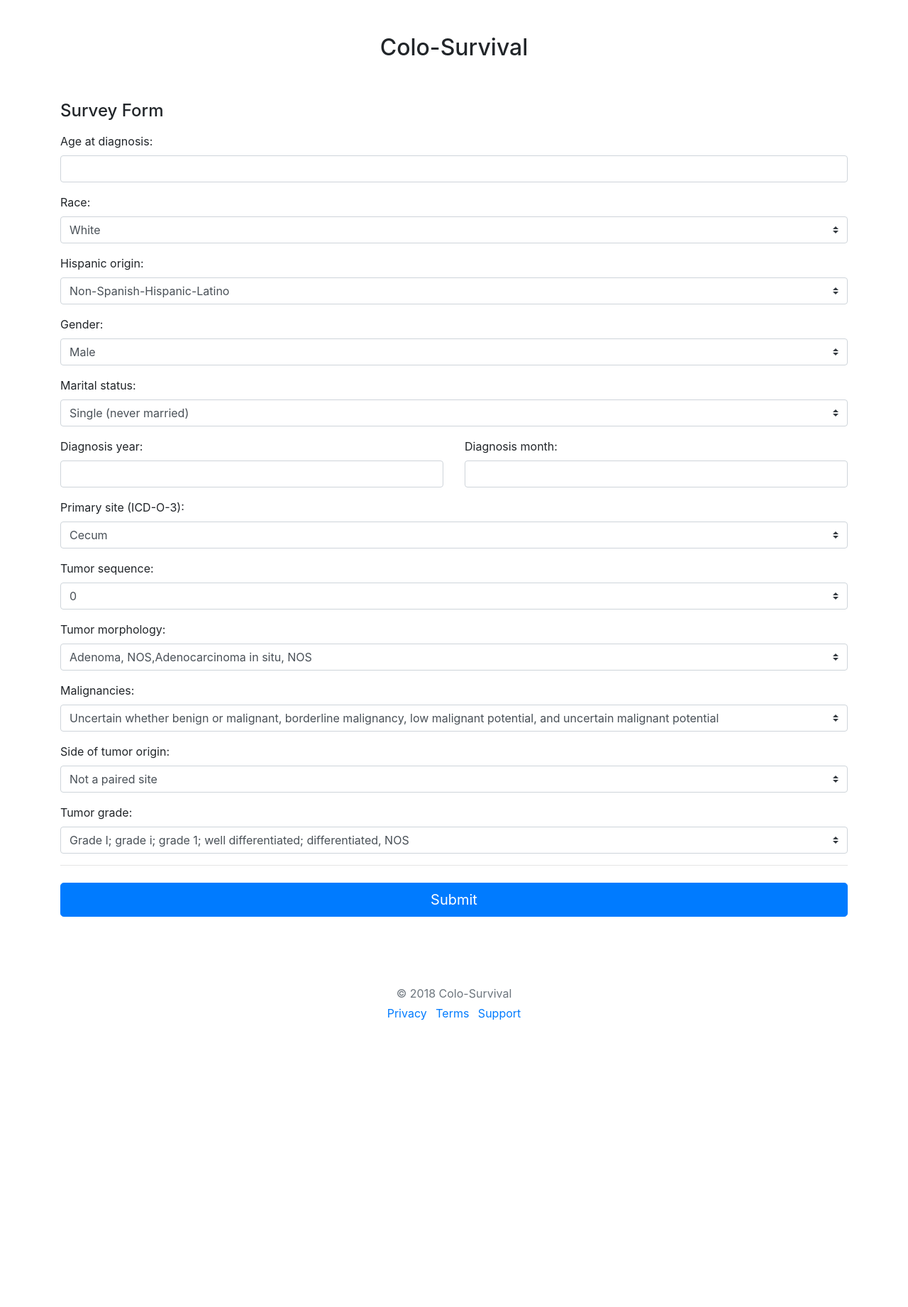
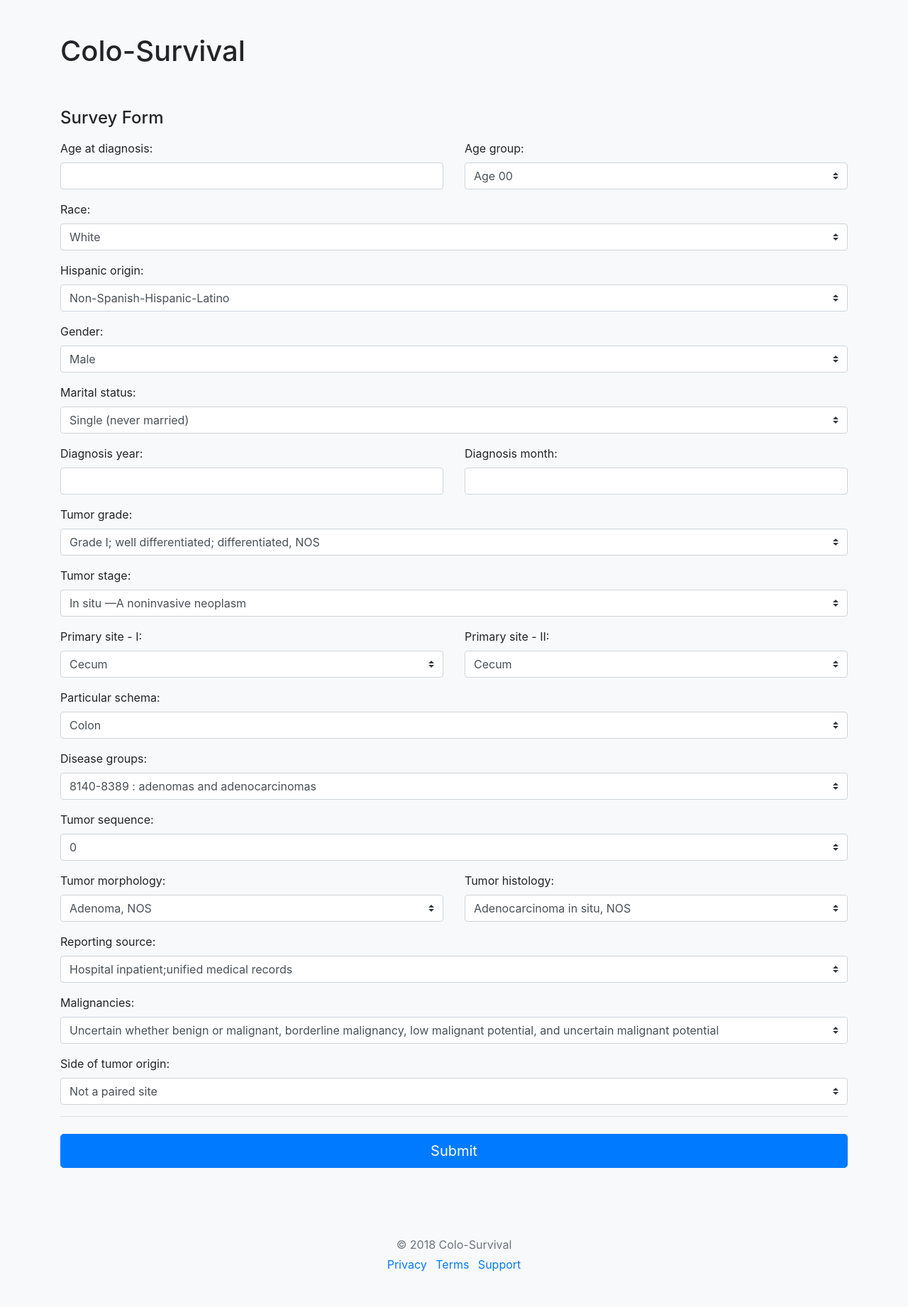
Before and after one commit to junginpark13/seer, a Flask app: page / in a window 1280 px wide. Shown: the whole page at 71% size. Before the commit the page ends 1438 px from the top, so only its background shows below. Run offline with Flask 2, Linux system fonts and the light colour scheme; parts of the project's set-up code (start-up, migrations or seed data) failed here and were passed over; some libraries are stand-ins or nearby versions.

Commit message:
Website tweaks

```diff
--- a/seer/server.py
+++ b/seer/server.py
@@ -1,3 +1,4 @@
+import argparse
 from flask import Flask, render_template, flash, request
 from wtforms import DateTimeField, Form, IntegerField, TextField, TextAreaField, validators, SelectField, StringField, SubmitField
 from sklearn.externals import joblib
@@ -17,7 +18,6 @@ with open('feature_selected_column_info.txt', 'r') as f:
 
 
 class ReusableForm(Form):
-
     mar_stat = SelectField(label='Marital status:', choices=[
         ('1', 'Single (never married)'),
         ('2', 'Married (including common law)'),
@@ -73,14 +73,37 @@ class ReusableForm(Form):
         ('2', 'Female')],
         validators=[validators.required()])
     age_dx = IntegerField(label='Age:', validators=[validators.required()])
-    mdxrecmp = IntegerField(label='Diagnosis Month:', validators=[validators.required()])
-    year_dx = IntegerField(label='Diagnosis Year:', validators=[validators.required()])
+    age_1rec = SelectField(label='Age group:', choices=[
+        ('00', 'Age 00'),
+        ('01', 'Ages 01-04'),
+        ('02', 'Ages 05-09'),
+        ('03', 'Ages 10-14'),
+        ('04', 'Ages 15-19'),
+        ('05', 'Ages 20-24'),
+        ('06', 'Ages 25-29'),
+        ('07', 'Ages 30-34'),
+        ('08', 'Ages 35-39'),
+        ('09', 'Ages 40-44'),
+        ('10', 'Ages 45-49'),
+        ('11', 'Ages 50-54'),
+        ('12', 'Ages 55-59'),
+        ('13', 'Ages 60-64'),
+        ('14', 'Ages 65-69'),
+        ('15', 'Ages 70-74'),
+        ('16', 'Ages 75-79'),
+        ('17', 'Ages 80-84'),
+        ('18', 'Ages 85+')],
+        validators=[validators.required()])
+    mdxrecmp = IntegerField(label='Diagnosis Month:',
+                            validators=[validators.required()])
+    year_dx = IntegerField(label='Diagnosis Year:',
+                           validators=[validators.required()])
     seq_num = SelectField(label='Tumor sequence:', choices=[
         ('00', '0'),
         ('01', '1'),
         ('02', '2')],
         validators=[validators.required()])
-    primsite = SelectField(label='Primary site (ICD-O-3):', choices=[
+    primsite = SelectField(label='Primary site - I:', choices=[
         ('C180', 'Cecum'),
         ('C182', 'Ascending colon'),
         ('C183', 'Hepatic flexure of colon'),
@@ -92,16 +115,64 @@ class ReusableForm(Form):
         ('C209', 'Rectum, NOS')],
         validators=[validators.required()])
     histo2v = SelectField(label='Tumor morphology:', choices=[
-        ('8140', 'Adenoma, NOS,Adenocarcinoma in situ, NOS'),
-        ('8210', 'Adenomatous polyp, NOS, Adenocarcinoma in adenomatous polyp'),
-        ('8261', 'Villous adenoma, NOS, Adenocarcinoma in villous adenoma'),
-        ('8263', 'Tubulovillous adenoma, NOS, Adenocarcinoma in tubolovillous adenoma'),
-        ('8480', 'Mucinous adenoma, Mucinous adenocarcinoma')],
+        ('8140', 'Adenoma, NOS'),
+        ('8210', 'Adenomatous polyp, NOS'),
+        ('8261', 'Villous adenoma, NOS'),
+        ('8263', 'Tubulovillous adenoma, NOS'),
+        ('8480', 'Mucinous adenoma')],
         validators=[validators.required()])
-
-
-
-
+    histo3v = SelectField(label='Tumor histology:', choices=[
+        ('8140', 'Adenocarcinoma in situ, NOS'),
+        ('8210', 'Adenocarcinoma in adenomatous polyp'),
+        ('8261', 'Adenocarcinoma in villous adenoma'),
+        ('8263', 'Adenocarcinoma in tubolovillous adenoma'),
+        ('8480', 'Mucinous adenocarcinoma')],
+        validators=[validators.required()])
+    icdot10v = SelectField(label='Primary site - II:', choices=[
+        ('C180', 'Cecum'),
+        ('C181', 'Appendix'),
+        ('C182', 'Ascending colon'),
+        ('C183', 'Hepatic flexure of colon'),
+        ('C184', 'Transverse colon'),
+        ('C185', 'Splenic flexure of colon'),
+        ('C186', 'Descending colon'),
+        ('C187', 'Sigmoid colon'),
+        ('C199', 'Rectosigmoid junction'),
+        ('C209', 'Rectum')],
+        validators=[validators.required()])
+    histrec = SelectField(label='Disease groups:', choices=[
+        ('05', '8140-8389 : adenomas and adenocarcinomas'),
+        ('08', '8440-8499 : cystic, mucinous and serous neoplams')],
+        validators=[validators.required()])
+    cs0204schema = SelectField(label='Particular schema:', choices=[
+        ('018', 'Colon'),
+        ('130', 'Rectum')],
+        validators=[validators.required()])
+    grade = SelectField(label='Tumor grade:', choices=[
+        ('1', 'Grade I; well differentiated; differentiated, NOS'),
+        ('2', 'Grade II; moderately differentiated; intermediate differentiation'),
+        ('3', 'Grade III; poorly differentiated'),
+        ('4', 'Grade IV; undifferentiated; anaplastic'),
+        ('5', 'T-cell; T-precursor'),
+        ('6', 'B-cell; Pre-B; B-Precursor'),
+        ('7', 'Null cell; Non T-non B'),
+        ('8', 'N K cell (natural killer cell)')],
+        validators=[validators.required()])
+    hst_stga = SelectField(label='Tumor stage:', choices=[
+        ('0', 'In situ —A noninvasive neoplasm'),
+        ('1', 'Localized — An invasive neoplasm confined entirely to the organ of origin'),
+        ('2', 'Regional — A neoplasm that has extended'),
+        ('4', 'Distant — A neoplasm that has spread to parts of the body')],
+        validators=[validators.required()])
+    rept_src = SelectField(label='Reporting Source:', choices=[
+        ('1', 'Hospital inpatient;unified medical records'),
+        ('2', 'Radiation Treatment Centers or Medical Oncology Centers'),
+        ('3', 'Laboratory Only'),
+        ('4', 'Physician’s Office/Private Medical Practitioner'),
+        ('5', 'Nursing/Convalescent Home/Hospice'),
+        ('6', 'Autopsy Only'),
+        ('7', 'Other hospital outpatient units/surgery centers')],
+        validators=[validators.required()])
     beho3v = SelectField(label='Malignancies:', choices=[
         # ('0', 'Benign (Reportable for intracranial and CNS sites only)'),
         ('1', 'Uncertain whether benign or malignant, borderline malignancy, low malignant potential, and uncertain malignant potential'),
@@ -116,73 +187,78 @@ class ReusableForm(Form):
         ('4', 'Bilateral involvement, lateral origin unknown; stated to be single primary'),
         ('5', 'Paired site: midline tumor')],
         validators=[validators.required()])
-    grade = SelectField(label='Tumor grade:', choices=[
-        ('1', 'Grade I; grade i; grade 1; well differentiated; differentiated, NOS'),
-        ('2', 'Grade II; grade ii; grade 2; moderately differentiated; moderately differentiated; intermediate differentiation'),
-        ('3', 'Grade III; grade iii; grade 3; poorly differentiated; differentiated'),
-        ('4', 'Grade IV; grade iv; grade 4; undifferentiated; anaplastic'),
-        ('5', 'T-cell; T-precursor'),
-        ('6', 'B-cell; Pre-B; B-Precursor'),
-        ('7', 'Null cell; Non T-non B'),
-        ('8', 'N K cell (natural killer cell)')],
-        validators=[validators.required()])
 
-@app.route('/', methods=['GET', 'POST'])
-def hello():
+
+@app.route('/', methods=['GET'])
+def survey():
     form = ReusableForm(request.form)
-
-    # print form.errors
-    if request.method == 'POST':
-        # Run prediction
-        num_features = len(column_info)
-        X = np.zeros((1, num_features), dtype=np.float32)
-
-        def add_categorical(name):
-            val = request.form[name]
-            feat_name = name.upper() + '__' + str(val)
-            if feat_name in column_info:
-                feat_idx = column_info.index(feat_name)
-                X[0, feat_idx] = 1.0
-            else:
-                print('Feature {} not found'.format(feat_name))
-
-        def add_numeric(name):
-            val = float(request.form[name])
-            feat_name = name.upper()
-            if feat_name in column_info:
-                feat_idx = column_info.index(feat_name)
-                X[0, feat_idx] = val
-            else:
-                print('Feature {} not found'.format(feat_name))
-
-        add_categorical('mar_stat')
-        add_categorical('race1v')
-        add_categorical('nhiade')
-        add_categorical('sex')
-        add_categorical('beho3v')
-        add_categorical('lateral')
-        add_categorical('grade')
-        add_categorical('primsite')
-        add_categorical('seq_num')
-        add_categorical('histo2v')
-
-        add_numeric('age_dx')
-        add_numeric('mdxrecmp')
-        add_numeric('year_dx')
-
-        X_scaled = scalar.transform(X)
-        y = model.predict(X_scaled)
-        y_prob = model.predict_proba(X_scaled)
-
-        print(y, y_prob)
-
-        if form.validate():
-            flash('5-year survival probability after surgery: {} %'.format(y_prob[0][1] * 100))
-        else:
-            flash('Error: All the form fields are required. ')
-
     return render_template('main.html', form=form)
 
 
+@app.route('/result', methods=['POST'])
+def result():
+    print(type(request.form))
+    # Run prediction
+    num_features = len(column_info)
+    X = np.zeros((1, num_features), dtype=np.float32)
+
+    def add_categorical(name):
+        val = request.form[name]
+        feat_name = name.upper() + '__' + str(val)
+        if feat_name in column_info:
+            feat_idx = column_info.index(feat_name)
+            X[0, feat_idx] = 1.0
+        else:
+            print('Feature {} not found'.format(feat_name))
+
+    def add_numeric(name):
+        val = float(request.form[name])
+        feat_name = name.upper()
+        if feat_name in column_info:
+            feat_idx = column_info.index(feat_name)
+            X[0, feat_idx] = val
+        else:
+            print('Feature {} not found'.format(feat_name))
+
+    add_categorical('mar_stat')
+    add_categorical('race1v')
+    add_categorical('nhiade')
+    add_categorical('sex')
+    add_categorical('beho3v')
+    add_categorical('lateral')
+    add_categorical('grade')
+    add_categorical('primsite')
+    add_categorical('seq_num')
+    add_categorical('histo2v')
+    add_categorical('histo3v')
+    add_categorical('rept_src')
+    add_categorical('age_1rec')
+    add_categorical('icdot10v')
+    add_categorical('histrec')
+    add_categorical('cs0204schema')
+    add_categorical('hst_stga')
+
+    add_numeric('age_dx')
+    add_numeric('mdxrecmp')
+    add_numeric('year_dx')
+
+    X_scaled = scalar.transform(X)
+    y = model.predict(X_scaled)
+    y_prob = model.predict_proba(X_scaled)
+
+    flash('5-year survival probability after surgery:')
+    flash(str(y_prob[0][1] * 100) + ' %')
+    # else:
+    #     return('Error: All the form fields are required. ')
+    # flash('Error: All the form fields are required. ')
+
+    return render_template('result.html')
+
+
 if __name__ == '__main__':
-    app.run()
+    parser = argparse.ArgumentParser()
+    parser.add_argument("--host", type=str, default='127.0.0.1')
+    parser.add_argument("--port", type=int, default='5000')
+    args = parser.parse_args()
+
+    app.run(args.host, args.port)
--- a/seer/templates/main.html
+++ b/seer/templates/main.html
@@ -8,19 +8,26 @@
     <meta name="viewport" content="width=device-width, initial-scale=1, shrink-to-fit=no">
 </head>
 
-<body>
+<body class="bg-light">
     <div class="container">
-        <div class="py-5 text-center">
-            <h2>Colo-Survival</h2>
+        <div class="py-5">
+            <h1>Colo-Survival</h1>
         </div>
         <div class="row">
             <div class="col-md-12 order-md-1">
                 <h4 class="mb-3">Survey Form</h4>
-                <form action="" method="post" role="form">
-                    <div class="mb-3">
-                        <label for="age_dx">Age at diagnosis:</label>
-                        {{ form.age_dx(class_="form-control") }}
+                <form action="result" method="post" role="form">
+                    <div class="row">
+                        <div class="col-md-6 mb-3">
+                            <label for="age_dx">Age at diagnosis:</label>
+                            {{ form.age_dx(class_="form-control") }}
+                        </div>
+                        <div class="col-md-6 mb-3">
+                            <label for="age_1rec">Age group:</label>
+                            {{ form. age_1rec(class_="custom-select d-block w-100") }}
+                        </div>
                     </div>
+
                     <div class="mb-3">
                         <label for="race1v">Race:</label>
                         {{ form.race1v(class_="custom-select d-block w-100") }}
@@ -30,7 +37,6 @@
                         <label for="nhiade">Hispanic origin:</label>
                         {{ form.nhiade(class_="custom-select d-block w-100") }}
                     </div>
-
                     <div class="mb-3">
                         <label for="gender">Gender:</label>
                         {{ form.sex(class_="custom-select d-block w-100") }}
@@ -50,20 +56,54 @@
                         </div>
                     </div>
                     <div class="mb-3">
-                        <label for="primsite">Primary site (ICD-O-3):</label>
-                        {{ form.primsite(class_="custom-select d-block w-100") }}
+                        <label for="grade">Tumor grade:</label>
+                        {{ form.grade(class_="custom-select d-block w-100") }}
+                    </div>
+                    <div class="mb-3">
+                        <label for="hst_stga">Tumor stage:</label>
+                        {{ form.hst_stga(class_="custom-select d-block w-100") }}
+                    </div>
+                    <div class="row">
+                        <div class="col-md-6 mb-3">
+                            <label for="primsite">Primary site - I:</label>
+                            {{ form.primsite(class_="custom-select d-block w-100") }}
+                        </div>
+                        <div class="col-md-6 mb-3">
+                            <label for="icdot10v">Primary site - II:</label>
+                            {{ form.icdot10v(class_="custom-select d-block w-100") }}
+                        </div>
+                    </div>
+
+                    <div class="mb-3">
+                        <label for="cs0204schema">Particular schema:</label>
+                        {{ form.cs0204schema(class_="custom-select d-block w-100") }}
+                    </div>
+
+
+                    <div class="mb-3">
+                        <label for="histrec">Disease groups:</label>
+                        {{ form.histrec(class_="custom-select d-block w-100") }}
                     </div>
                     <div class="mb-3">
                         <label for="seq_num">Tumor sequence:</label>
                         {{ form.seq_num(class_="custom-select d-block w-100") }}
                     </div>
-                     <div class="mb-3">
-                        <label for="histo2v">Tumor morphology:</label>
-                        {{ form.histo2v(class_="custom-select d-block w-100") }}
+
+                    <div class="row">
+                        <div class="col-md-6 mb-3">
+                            <label for="histo2v">Tumor morphology:</label>
+                            {{ form.histo2v(class_="custom-select d-block w-100") }}
+                        </div>
+                        <div class="col-md-6 mb-3">
+                            <label for="histo3v">Tumor histology:</label>
+                            {{ form.histo3v(class_="custom-select d-block w-100") }}
+                        </div>
                     </div>
 
-
-
+                    <div class="mb-3">
+                        <label for="rept_src">Reporting source:</label>
+                        {{ form.rept_src(class_="custom-select d-block w-100") }}
+                    </div>
 
                     <div class="mb-3">
                         <label for="beho3v">Malignancies:</label>
@@ -75,13 +115,8 @@
                         {{ form.lateral(class_="custom-select d-block w-100") }}
                     </div>
 
-                    <div class="mb-3">
-                        <label for="grade">Tumor grade:</label>
-                        {{ form.grade(class_="custom-select d-block w-100") }}
-                    </div>
-
                     <hr class="mb-4">
-                    <button class="btn btn-primary btn-lg btn-block" type="submit">Submit</button>
+                    <button class="btn btn-primary btn-lg btn-block" type="submit" onclick="javascript: form.action='/result';">Submit</button>
 
                     {% with messages = get_flashed_messages(with_categories=true) %}
                     {% if messages %}
```
Also changed, not shown: seer/templates/result.html (added, +67 -0 lines), 2 other files.
